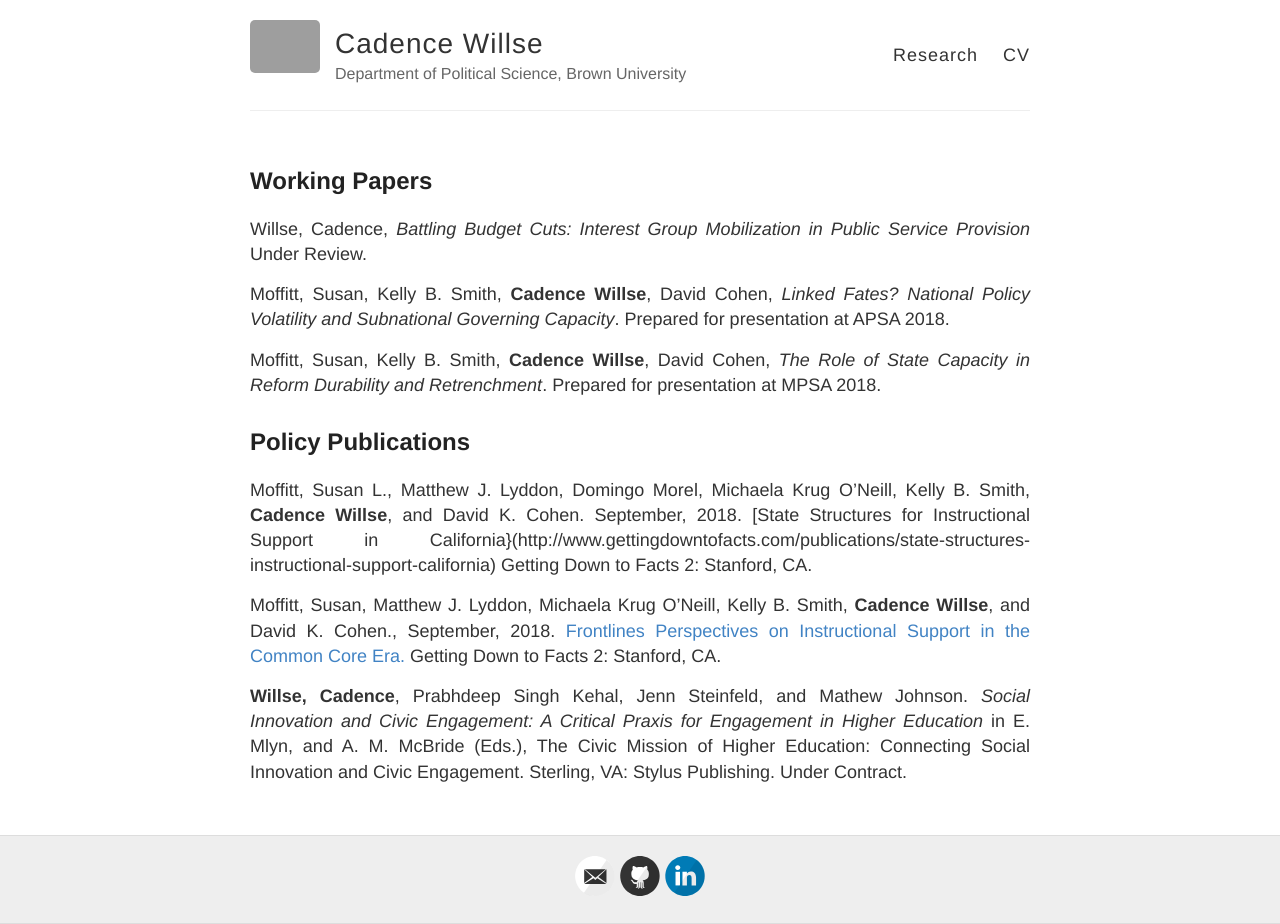
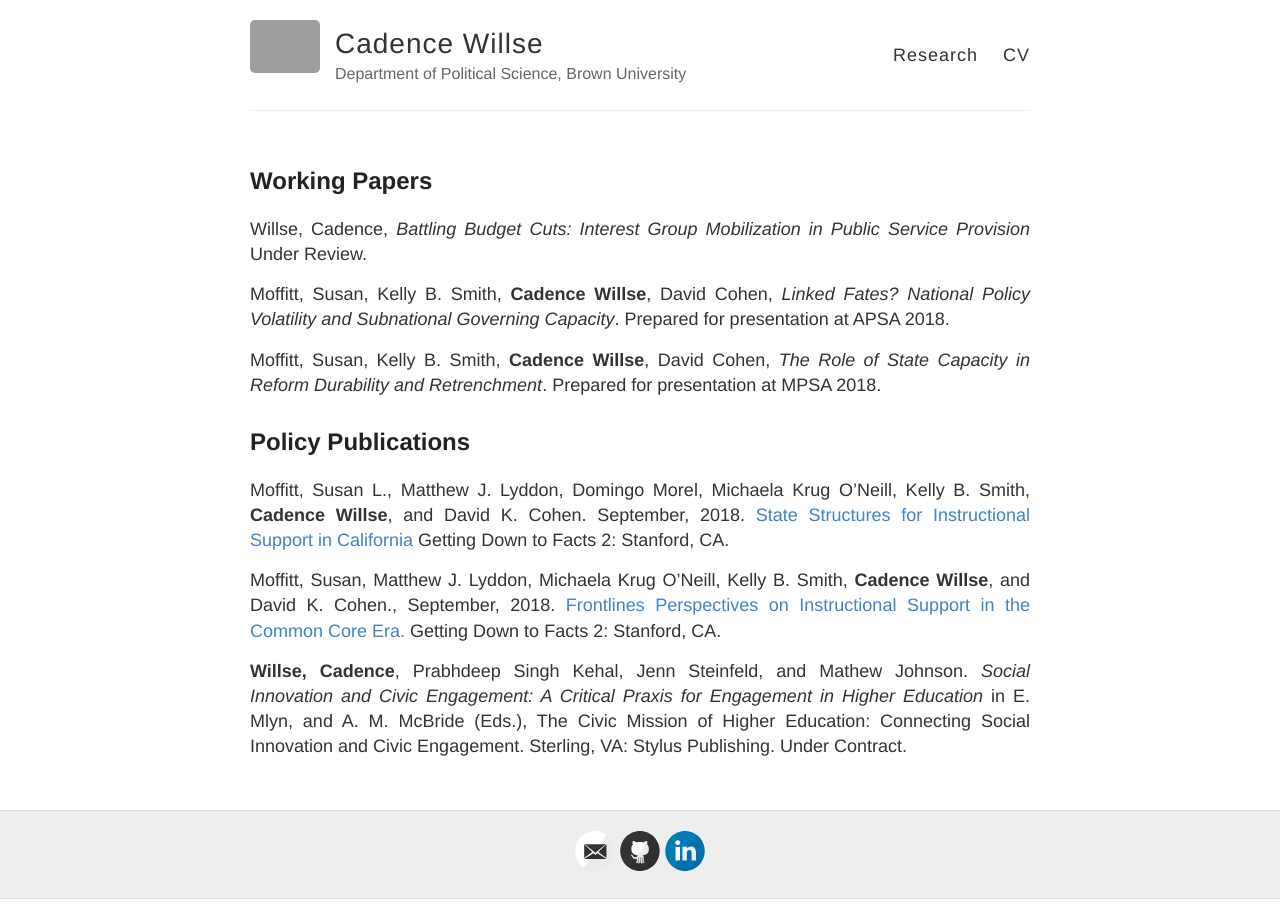
Before and after one commit to cadencewillse/cadencewillse.github.io, a Jekyll site: the page built from research.md, in a window 1280 px wide. Built offline with Jekyll 4.4.1, drawn with Linux system fonts in a browser that asks for light colours; after the commit the page ends 900 px from its top, so only the background shows below that; grey boxes are pictures that could not be loaded.

Commit message:
Update research.md

```diff
--- a/research.md
+++ b/research.md
@@ -15,7 +15,7 @@ Moffitt, Susan, Kelly B. Smith, **Cadence Willse**, David Cohen, *The Role of St
 
 ## Policy Publications
 
-Moffitt, Susan L., Matthew J. Lyddon, Domingo Morel, Michaela Krug O’Neill, Kelly B. Smith, **Cadence Willse**, and David K. Cohen. September, 2018. [State Structures for Instructional Support in California}(http://www.gettingdowntofacts.com/publications/state-structures-instructional-support-california) Getting Down to Facts 2: Stanford, CA.
+Moffitt, Susan L., Matthew J. Lyddon, Domingo Morel, Michaela Krug O’Neill, Kelly B. Smith, **Cadence Willse**, and David K. Cohen. September, 2018. [State Structures for Instructional Support in California](http://www.gettingdowntofacts.com/publications/state-structures-instructional-support-california) Getting Down to Facts 2: Stanford, CA.
 
 Moffitt, Susan, Matthew J. Lyddon, Michaela Krug O’Neill, Kelly B. Smith, **Cadence Willse**, and David K. Cohen., September, 2018. [Frontlines Perspectives on Instructional Support in the Common Core Era.](http://www.gettingdowntofacts.com/publications/frontlines-perspectives-instructional-support-common-core-era) Getting Down to Facts 2: Stanford, CA.
 
```
